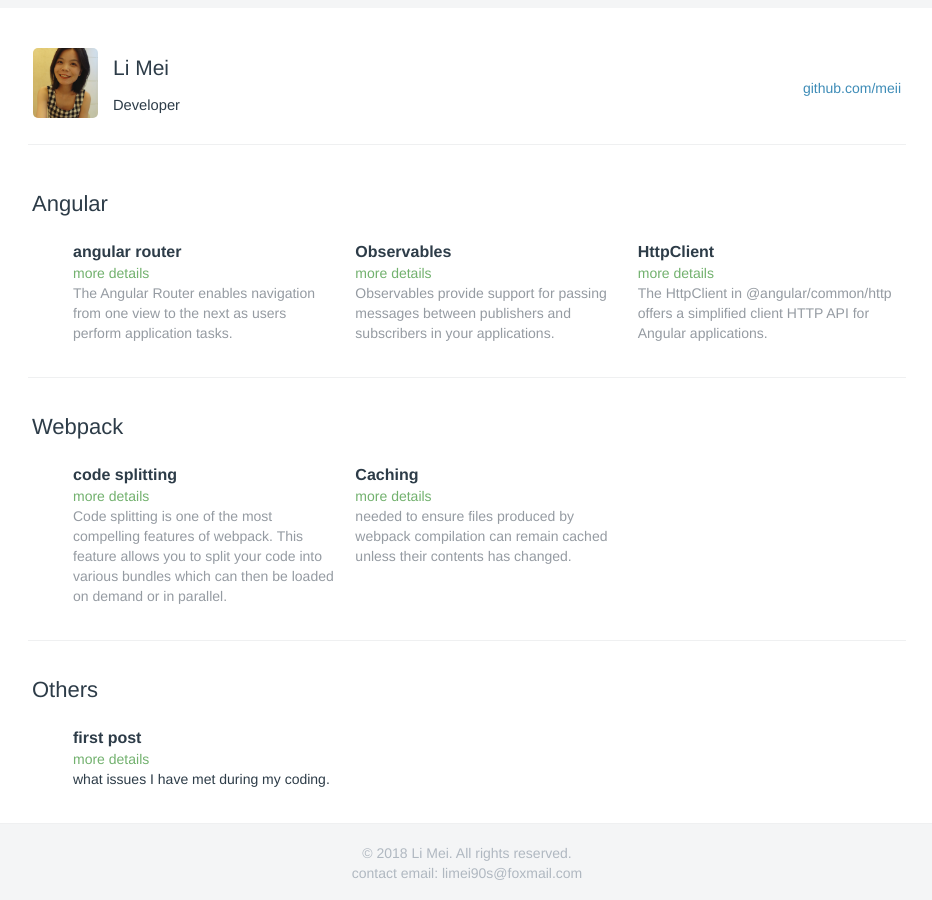
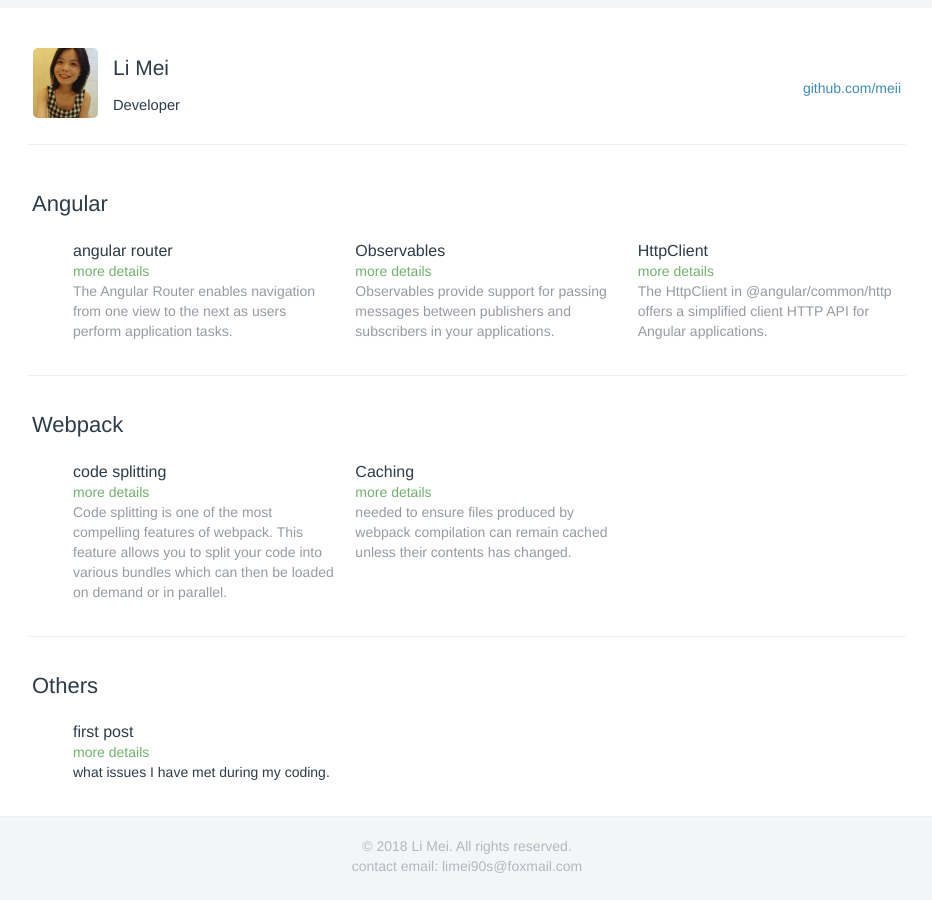
Before and after one commit to LiMeii/LiMeii.github.io, a Jekyll site: the page built from index.html, in a window 1280 px wide. Shown: the whole page, without its empty margins (181-1113 px from the left). Built offline with Jekyll 4.4.1, drawn with Linux system fonts in a browser that asks for light colours.

Commit message:
update title for index

```diff
--- a/index.html
+++ b/index.html
@@ -29,7 +29,7 @@ layout: default
                         <ol class="menu-category-list">
                             <li class="menu-item">
                                 <div class="menu-item-info">
-                                    <h4 class="menu-item-name">angular router</h4>
+                                    <span class="menu-item-name">angular router</span>
                                     <span class="menu-item-price"><a href="https://github.com/meii" target="_blank">more
                                             details
                                         </a></span>
@@ -39,7 +39,7 @@ layout: default
                             </li>
                             <li class="menu-item">
                                 <div class="menu-item-info">
-                                    <h4 class="menu-item-name">Observables </h4>
+                                    <span class="menu-item-name">Observables </span>
                                     <span class="menu-item-price"><a href="https://github.com/meii" target="_blank">more
                                             details
                                         </a></span>
@@ -49,7 +49,7 @@ layout: default
                             </li>
                             <li class="menu-item">
                                 <div class="menu-item-info">
-                                    <h4 class="menu-item-name">HttpClient</h4>
+                                    <span class="menu-item-name">HttpClient</span>
                                     <span class="menu-item-price"><a href="https://github.com/meii" target="_blank">more
                                             details
                                         </a></span>
@@ -64,7 +64,7 @@ layout: default
                         <ol class="menu-category-list">
                             <li class="menu-item">
                                 <div class="menu-item-info">
-                                    <h4 class="menu-item-name">code splitting</h4>
+                                    <span class="menu-item-name">code splitting</span>
                                     <span class="menu-item-price"><a href="https://github.com/meii" target="_blank">more
                                             details
                                         </a></span>
@@ -75,7 +75,7 @@ layout: default
                             </li>
                             <li class="menu-item">
                                 <div class="menu-item-info">
-                                    <h4 class="menu-item-name">Caching</h4>
+                                    <span class="menu-item-name">Caching</span>
                                     <span class="menu-item-price"><a href="https://github.com/meii" target="_blank">more
                                             details
                                         </a></span>
@@ -92,7 +92,7 @@ layout: default
                             {% for post in site.posts %}
                             <li class="menu-item">
                                 <div class="menu-item-info">
-                                    <h4 class="menu-item-name">{{ post.title }}</h4>
+                                    <span class="menu-item-name">{{ post.title }}</span>
                                     <span class="menu-item-price"><a href="{{ post.url }}" target="_blank">more details
                                         </a></span>what issues I have met during my coding.</p>
                                 </div>
```
